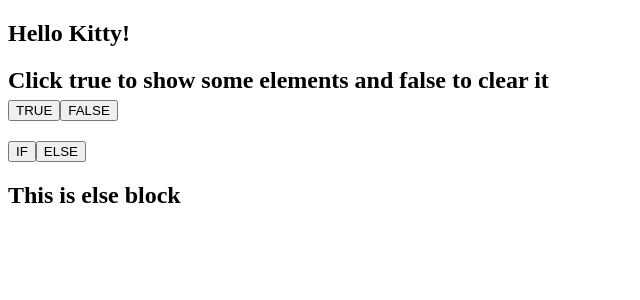
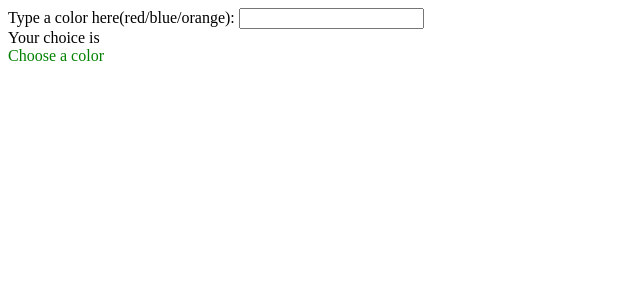
Before and after one commit to Keerththanan/Angular6Practice, an Angular app: page / in a window 1280 px wide. Shown: the top 300 px of the page, without its empty margins (0-640 px from the left). Built offline with nearby package versions, Linux system fonts and the light colour scheme.

Commit message:
ngSwitch practice

```diff
--- a/src/app/app.component.html
+++ b/src/app/app.component.html
@@ -8,6 +8,9 @@
   </div>
   <div *ngSwitchCase="'app-ng-if'">
     <app-ng-if></app-ng-if>
+  </div>
+  <div *ngSwitchCase="'app-ng-switch'">
+    <app-ng-switch></app-ng-switch>
   </div>
   <div *ngSwitchCase="''">
 
--- a/src/app/app.component.ts
+++ b/src/app/app.component.ts
@@ -7,5 +7,6 @@
 })
 export class AppComponent {
   //Data property of the app.component.html
-  testData = 'app-ng-if';
+  testData = 'app-ng-switch';
+
 }
--- a/src/app/app.module.ts
+++ b/src/app/app.module.ts
@@ -7,6 +7,7 @@
 import { InLineComponent } from './in-line/in-line.component';
 import { DataBindingComponent } from './data-binding/data-binding.component';
 import { NgIfComponent } from './ng-if/ng-if.component';
+import { NgSwitchComponent } from './ng-switch/ng-switch.component';
 
 @NgModule({
   declarations: [
@@ -14,6 +15,7 @@
     InLineComponent,
     DataBindingComponent,
     NgIfComponent,
+    NgSwitchComponent,
   ],
   imports: [
     BrowserModule,
--- /dev/null
+++ b/src/app/ng-switch/ng-switch.component.html
@@ -0,0 +1,21 @@
+<!-- app.componet.html has a verygood example for ng-switch -->
+Type a color here(red/blue/orange): <input type="text" [(ngModel)]="case" [style.color]="'green'"> <br>
+
+Your choice is
+<div [ngSwitch]="case">
+  <div *ngSwitchCase="'blue'">
+    <div [style.color]="'blue'">BLUE</div>
+  </div>
+
+  <div *ngSwitchCase="'red'">
+    <div [style.color]="'red'">RED</div>
+  </div>
+
+  <div *ngSwitchCase="'orange'">
+      <div [style.color]="'orange'">ORANGE</div>
+  </div>
+
+  <div *ngSwitchDefault>
+      <div [style.color]="'green'">Choose a color</div>
+  </div>
+</div>
--- /dev/null
+++ b/src/app/ng-switch/ng-switch.component.ts
@@ -0,0 +1,16 @@
+import { Component, OnInit } from '@angular/core';
+
+@Component({
+  selector: 'app-ng-switch',
+  templateUrl: './ng-switch.component.html',
+  styleUrls: ['./ng-switch.component.css']
+})
+export class NgSwitchComponent implements OnInit {
+  cases = "";
+
+  constructor() { }
+
+  ngOnInit() {
+  }
+
+}
```
Also changed, not shown: src/app/ng-switch/ng-switch.component.css (added), 1 other file (tests, documents, lock files or other folders).
